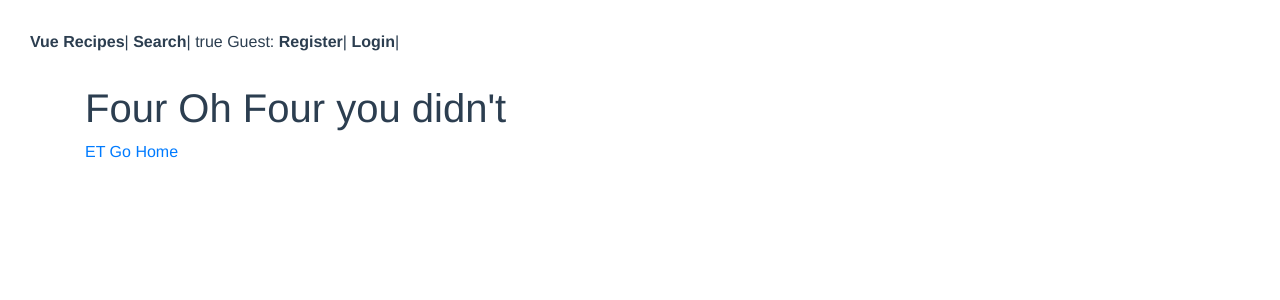
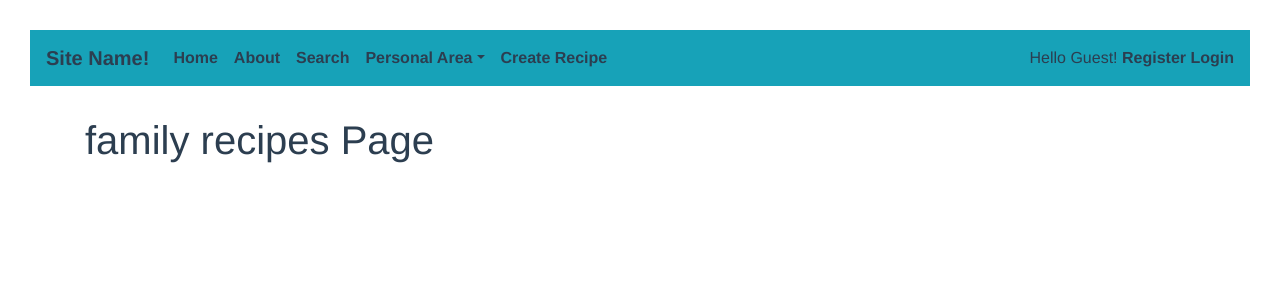
Before and after one commit to Web-Development-Environments-2022/assignment3-3-308547090_313246365, a Vue app: page /#/familyRecipes in a window 1280 px wide. Shown: the top 300 px of the page. Built offline with nearby package versions, Linux system fonts and the light colour scheme.

Commit message:
main page  decoration

```diff
--- a/package.json
+++ b/package.json
@@ -13,6 +13,7 @@
     "sass": "^1.50.0",
     "vue": "^2.6.11",
     "vue-axios": "^2.1.5",
+    "vue-cookies": "^1.8.1",
     "vue-router": "^3.2.0",
     "vuelidate": "^0.7.5"
   },
--- a/src/App.vue
+++ b/src/App.vue
@@ -1,18 +1,73 @@
 <template>
   <div id="app">
     <div id="nav">
-      <router-link :to="{ name: 'main' }">Vue Recipes</router-link>|
-      <router-link :to="{ name: 'search' }">Search</router-link>|
-      {{ !$root.store.username }}
-      <span v-if="!$root.store.username">
-        Guest:
-        <router-link :to="{ name: 'register' }">Register</router-link>|
-        <router-link :to="{ name: 'login' }">Login</router-link>|
+
+        <div>
+  <b-navbar toggleable="lg" type="dark" variant="info">
+
+    <b-navbar-brand href="#">Site Name!</b-navbar-brand>
+    <b-navbar-toggle target="nav-collapse"></b-navbar-toggle>
+
+    <b-collapse id="nav-collapse" is-nav>
+      <b-navbar-nav>
+         <b-nav-item>
+             <router-link :to="{ name: 'main' }">Home</router-link>
+         </b-nav-item>
+          <b-nav-item>
+             <router-link :to="{ name: 'about' }">About</router-link>
+         </b-nav-item>
+         <b-nav-item>
+             <router-link :to="{ name: 'search' }">Search</router-link>
+         </b-nav-item>
+
+        <!-- FOR CONNECTED USER -->
+        <b-nav-item-dropdown text="Personal Area" right>
+          <b-dropdown-item>
+            <router-link  :to="{ name: 'favorites' }">My Favourite Recipes </router-link>
+          </b-dropdown-item>
+          <b-dropdown-item >
+            <router-link  :to="{ name: 'personal' }">
+            My Recipes
+             </router-link>
+            </b-dropdown-item>
+            <b-dropdown-item >
+            <router-link  :to="{ name: 'family' }">
+            My Family Recipes
+            </router-link>
+            </b-dropdown-item>
+        </b-nav-item-dropdown>
+        <b-nav-item href="#">Create Recipe</b-nav-item>
+
+      </b-navbar-nav>
+
+      <!-- RIGHT MENU -->
+      <b-navbar-nav class="ml-auto">
+
+      <span  v-if="!$root.store.username">
+        Hello Guest!
+
+        <router-link  :to="{ name: 'register' }">Register </router-link>
+
+
+        <router-link  :to="{ name: 'login' }">Login</router-link>
+
       </span>
-      <span v-else>
-        {{ $root.store.username }}: <button @click="Logout">Logout</button>|
-      </span>
+      <b-nav-item v-else>
+        {{ $root.store.username }}: <button @click="Logout">Logout</button>
+      </b-nav-item>
+      </b-navbar-nav>
+    </b-collapse>
+  </b-navbar>
+</div>
+
+
+
+
+
+
     </div>
+
+
     <router-view />
   </div>
 </template>
@@ -54,6 +109,6 @@ export default {
 }
 
 #nav a.router-link-exact-active {
-  color: #42b983;
+  color: #b942a9;
 }
 </style>
--- a/src/main.js
+++ b/src/main.js
@@ -2,6 +2,7 @@ import Vue from "vue";
 import App from "./App.vue";
 import VueAxios from "vue-axios";
 import axios from "axios";
+import VueCookies from 'vue-cookies'
 
 import routes from "./routes";
 import VueRouter from "vue-router";
--- /dev/null
+++ b/src/pages/About.vue
@@ -0,0 +1,5 @@
+<template>
+  <div class="container">
+    <h1 class="title">About Page</h1>
+  </div>
+</template>
--- /dev/null
+++ b/src/pages/FavouritePage.vue
@@ -0,0 +1,5 @@
+<template>
+  <div class="container">
+    <h1 class="title">Favourite Page</h1>
+  </div>
+</template>
--- a/src/pages/MainPage.vue
+++ b/src/pages/MainPage.vue
@@ -1,5 +1,6 @@
 <template>
   <div class="container">
+
     <h1 class="title">Main Page</h1>
     <RecipePreviewList v-if="random_recipes.length" :recipes_list = "random_recipes" class="RandomRecipes center" />
     <router-link v-if="!$root.store.username" to="/login" tag="button">You need to Login to vue this</router-link>
@@ -34,6 +35,8 @@ export default {
   },
 
   created() {
+
+  //===== AXIOS ====
   //   this.axios.get(
   //   //this.$root.store.server_domain + "/recipes/random",
   //   process.env.VUE_APP_ROOT_API+ "/recipes/random",
--- /dev/null
+++ b/src/pages/MyFamilyPage.vue
@@ -0,0 +1,5 @@
+<template>
+  <div class="container">
+    <h1 class="title">family recipes Page</h1>
+  </div>
+</template>
--- /dev/null
+++ b/src/pages/PersonalPage.vue
@@ -0,0 +1,5 @@
+<template>
+  <div class="container">
+    <h1 class="title">my recipes Page</h1>
+  </div>
+</template>
--- a/src/routes.js
+++ b/src/routes.js
@@ -8,25 +8,50 @@ const routes = [
     component: Main,
   },
   {
-    path: "/register",
+    path: "/Register",
     name: "register",
     component: () => import("./pages/RegisterPage"),
   },
   {
-    path: "/login",
+    path: "/Login",
     name: "login",
     component: () => import("./pages/LoginPage"),
   },
   {
-    path: "/search",
+    path: "/searchRecipe",
     name: "search",
     component: () => import("./pages/SearchPage"),
   },
   {
-    path: "/recipe/:recipeId",
+    path: "/recipe",
     name: "recipe",
     component: () => import("./pages/RecipeViewPage"),
   },
+
+  {
+    path: "/recipe/myRecipes",
+    name: "personal",
+    component: () => import("./pages/PersonalPage"),
+  },
+
+  {
+    path: "/favorites",
+    name: "favorites",
+    component: () => import("./pages/FavouritePage"),
+  },
+
+  {
+    path: "/familyRecipes",
+    name: "family",
+    component: () => import("./pages/MyFamilyPage"),
+  },
+
+  {
+    path: "/about",
+    name: "about",
+    component: () => import("./pages/About"),
+  },
+
   {
     path: "*",
     name: "notFound",
```
Also changed, not shown: 1 other file (tests, documents, lock files or other folders).
